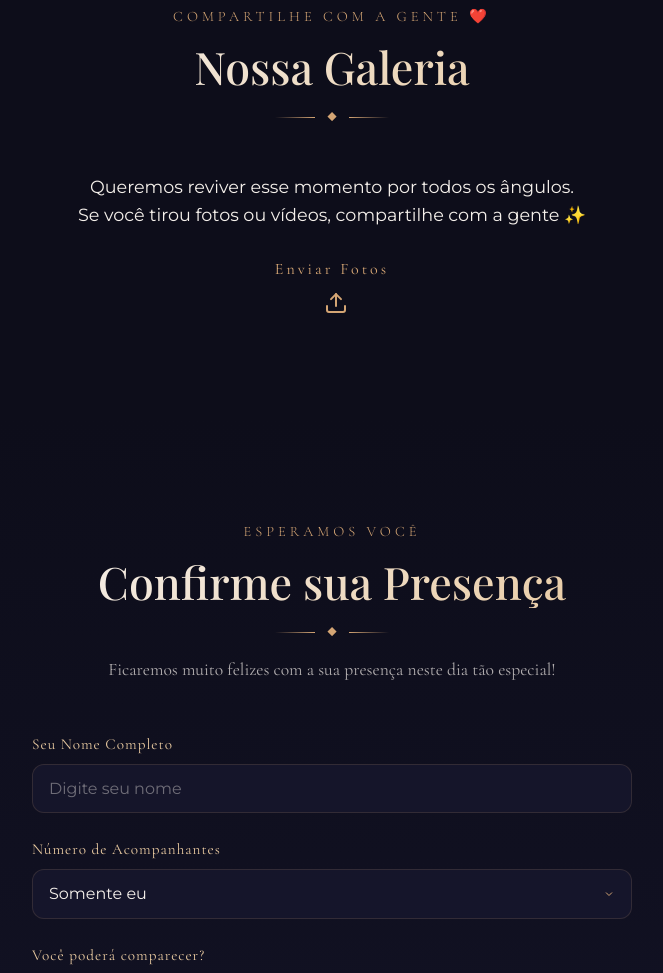
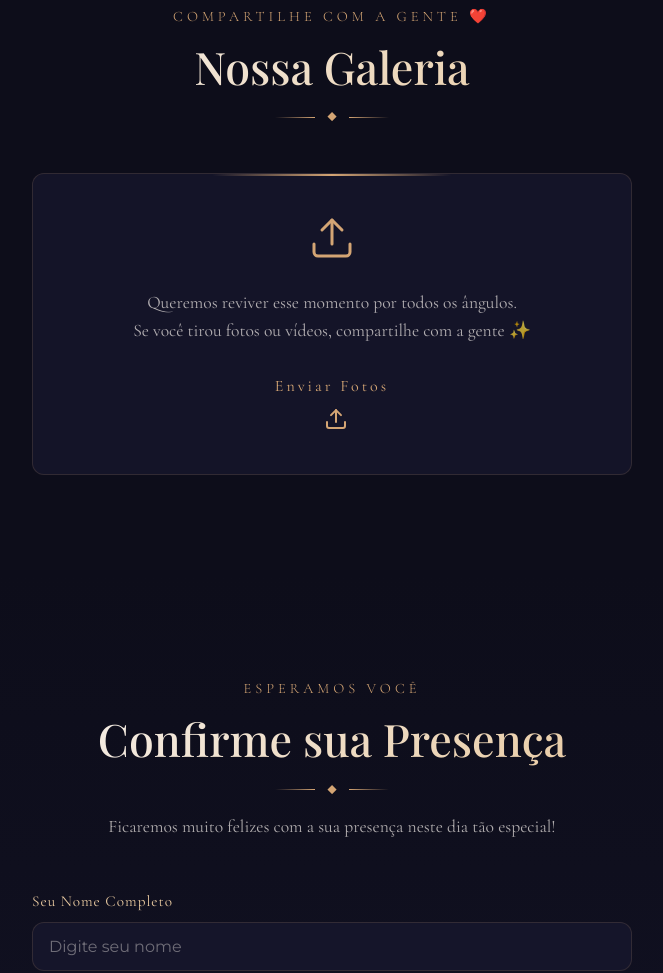
Before and after one commit to Math-benites/CASAMENTO, a website: page public/index.html in a window 1280 px wide. Shown: the part 3066-4039 px from the top of the page, without its empty margins (308-971 px from the left). Drawn offline with nearby package versions, Linux system fonts and the light colour scheme; a web font is replaced by a local one.

Commit message:
Colocada a galeria colaborativa dentro de um card e ajustado styling

```diff
--- a/public/index.html
+++ b/public/index.html
@@ -235,12 +235,20 @@
           <span class="line"></span>
         </div>
       </div>
-      <div class="fade-up" style="text-align: center; max-width: 600px; margin: 0 auto;">
-        <p style="margin-bottom: 30px; font-size: 1.1rem; line-height: 1.6;">
+      <div class="fade-up" style="max-width: 800px; margin: 0 auto;">
+        <div class="detail-card" style="padding: 40px; border-radius: 12px; position: relative; text-align: center;">
+          <div class="detail-icon" style="margin-bottom: 20px;">
+            <svg width="48" height="48" viewBox="0 0 24 24" fill="none" stroke="currentColor" stroke-width="1.5" stroke-linecap="round" stroke-linejoin="round">
+              <path d="M21 15v4a2 2 0 0 1-2 2H5a2 2 0 0 1-2-2v-4"></path>
+              <polyline points="17 8 12 3 7 8"></polyline>
+              <line x1="12" y1="3" x2="12" y2="15"></line>
+            </svg>
+          </div>
+          <p class="detail-text" style="font-size: 1.1rem; line-height: 1.6; margin-bottom: 30px;">
             Queremos reviver esse momento por todos os ângulos.<br>
             Se você tirou fotos ou vídeos, compartilhe com a gente ✨
           </p>
-        <a href="https://drive.google.com/drive/folders/1lx4_N3hdRg_MsgDr8AyuVzrE09hLL8hJ?usp=sharing" target="_blank" class="hero-cta" style="display: inline-flex;">
+          <a href="https://drive.google.com/drive/folders/1lx4_N3hdRg_MsgDr8AyuVzrE09hLL8hJ?usp=sharing" target="_blank" class="hero-cta" style="display: inline-flex; position: relative; z-index: 2;">
             <span>Enviar Fotos</span>
             <svg width="24" height="24" viewBox="0 0 24 24" fill="none" stroke="currentColor" stroke-width="2" stroke-linecap="round" stroke-linejoin="round" style="margin-left: 8px;">
               <path d="M21 15v4a2 2 0 0 1-2 2H5a2 2 0 0 1-2-2v-4"></path>
@@ -248,6 +256,8 @@
               <line x1="12" y1="3" x2="12" y2="15"></line>
             </svg>
           </a>
+          <div class="detail-accent"></div>
+        </div>
       </div>
     </div>
   </section>
```
Lines whose indentation alone changed are shown as unchanged.
